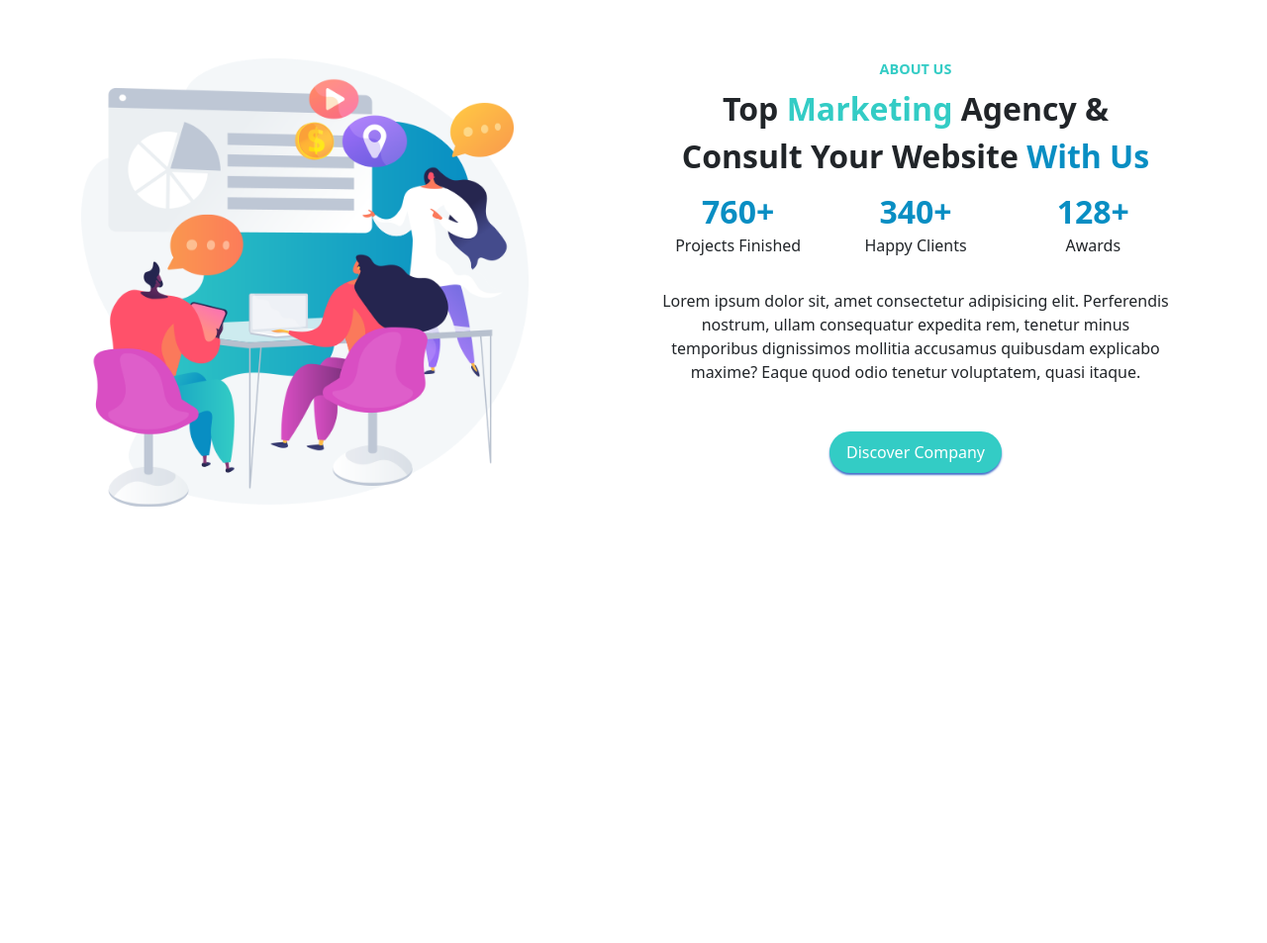
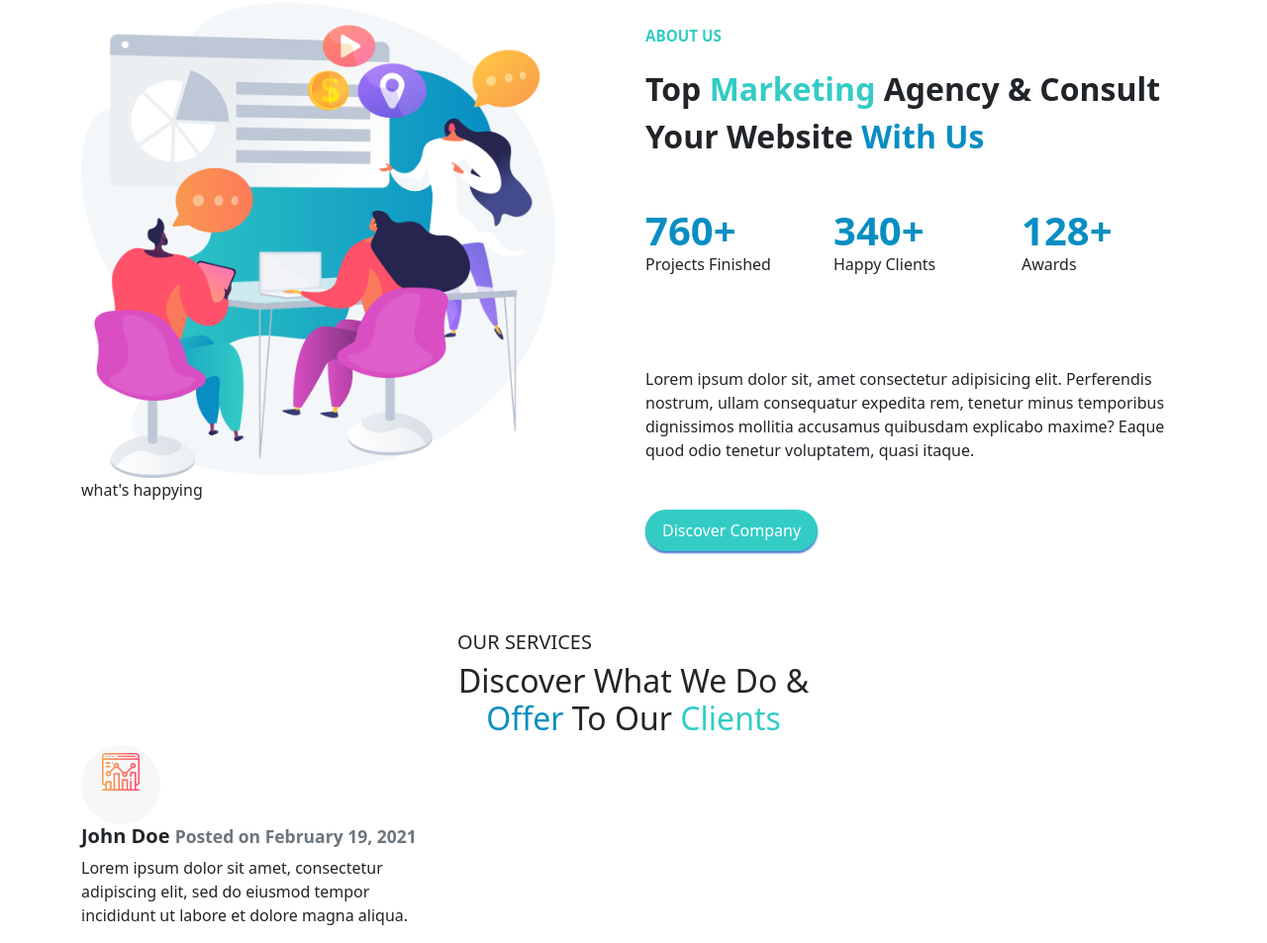
Before and after one commit to learode/seo.replica, a website: page index.html in a window 1280 px wide. Shown: the part 1658-2611 px from the top of the page at 99% size. Before the commit the page ends 2170 px from the top, so only its background shows below. Drawn offline with nearby package versions, Linux system fonts and the light colour scheme.

Commit message:
replica day5: the about us modified.

```diff
--- a/css/styles.css
+++ b/css/styles.css
@@ -369,40 +369,59 @@ h6 {
 
 /************** =section about us **************/
 /*****************************************/
-.img-bg {
-  width: 090%;
-  height: 100%;
-  background-image: url(../img/about-left-image.png);
-  background-size:contain;
-  /* background-position: center center; */
-  background-repeat: no-repeat;
-}
+
 .text-green {
   color: #088EC3;
 }
 .text-hdr-color {
   color:#33ccc5 ;
 }
+
 .about {
-  margin-top: 8.5rem;
+  margin-top: 5rem;
+}
+.about-bg {
+  width: 100%;
+  height: 30rem;
+  background: url(../img/about-left-image.png) no-repeat;
+  background-size: contain;
+}
+.about hgroup h5 {
+  padding-top: 1.5rem;
+  font-size: 95%;
+  font-weight: 800;
+  margin-bottom: 1.3rem;
+}
+.about-main hgroup h2 {
+  font-weight: 900;
+  line-height: 3rem;
+  margin-bottom: 1.5rem;
 }
 
-.aboutus {
-  padding: .1rem 1rem;
+.about-main .info h2 {
+  font-weight: 900;
+  font-size: 2.5rem;
+  margin-bottom: -0.1rem;
+  /* letter-spacing: .001rem; */
+  /* font-size: 1.5rem; */
 }
-.aboutus h5 {
-  font-size:90%;
-  font-weight: 700;
+
+.info {
+  margin-top: 2.93rem;
+  margin-bottom: 4.7rem;
 }
-.aboutus h2 {
-  line-height: 3rem;
-  font-weight: 800;
+.about-bg p {
+  line-height: 1,5rem;
+  font-size: 1.125rem;
 }
-.about .info h2{
-  font-weight: 900;
-  /* margin-top: -154px; */
+
+.media-img {
+  display: inline-block;
+  width: 5rem;
+  height: 80px;
+  border-radius: 50%;
+  background-color: #F7F7F7;
+  text-align: center;
+  /* margin:; */
+  /* justify-content: center; */
 }
-.info p {
-  margin-top: -010px;
-  margin-bottom: 2rem;
-}
--- a/index.html
+++ b/index.html
@@ -231,24 +231,25 @@
             </div>
           </div>
         </div>
-      </div class="features">
+      </div>
     </div>
   </section>
 
-  <div class="about">
-    <section class="container">
-      <div class="row text-center">
-        <div class="col-12 col-md-6">
-          <div class="img-bg"></div>
-          <!-- <img src="img/contact-bg.jpg" alt="contact background"> -->
-        </div>
-        <div class="col-12 col-md-6">
-          <div class="aboutus">
+  <section class="container">
+      <div class="about">
+        <div class="row">
+          <div class="col-12 col-md-6">
+            <div class="about-bg"></div>
+            what's happying
+            <!-- <img src="img/contact-bg.jpg" alt="contact background"> -->
+          </div>
+          <div class="col-12 col-md-6">
+          <div class="about-main text-sm-center text-md-start">
             <hgroup>
               <h5 class="text-hdr-color">ABOUT US</h5>
               <h2>Top <span class="text-hdr-color">Marketing</span> Agency &amp; Consult Your Website <span class="text-green">With Us</span></h2>
             </hgroup>
-            <div class="row info text-center">
+            <div class="row info">
               <div class="col-sm-4">
                 <h2 class="text-green">760+</h2>
                 <p>Projects Finished</p>
@@ -264,12 +265,56 @@
             </div>
             <p>Lorem ipsum dolor sit, amet consectetur adipisicing elit. Perferendis nostrum, ullam consequatur expedita rem, tenetur minus temporibus dignissimos mollitia accusamus quibusdam explicabo maxime? Eaque quod odio tenetur voluptatem, quasi itaque.</p>
 
-            <button class="btn btn-lg rounded-pill mx-md-0 text-white main-btn-green">Discover Company</button>
+            <button class="btn btn-lg rounded-pill mx-0 text-white main-btn-green">Discover Company</button>
+          </div>
           </div>
         </div>
       </div>
     </section>
-  </div class="about">
+
+
+    <section class="container mt-5 " id="services">
+      <div class="row justify-content-center">
+        <hgroup class="col-4">
+          <h5>OUR SERVICES</h5>
+          <h2 class="text-center">Discover What We Do &amp; <span class="text-green">Offer</span> To Our <span class="text-hdr-color">Clients</span></h2>
+        </hgroup>
+      </div>
+
+      <div class="row row-cols-md-3">
+        <div class="col-md-4">
+          <!-- defining object in b5 -->
+          <div class="con">
+            <!-- Image -->
+            <div class="media-img">
+              <img
+                src="img/service-icon-01.png"
+                alt="John Doe"
+                class="mt-2"
+              />
+            </div>
+            <!-- Body -->
+            <div>
+              <h5 class="fw-bold">
+                John Doe
+                <small class="text-muted">Posted on February 19, 2021</small>
+              </h5>
+              <p>
+                Lorem ipsum dolor sit amet, consectetur adipiscing elit, sed do eiusmod tempor
+                incididunt ut labore et dolore magna aliqua.
+              </p>
+            </div>
+          </div>
+        </div>
+
+      </div>
+    </section>
+
+
+
+
+
+
   <script src="node_modules/@popperjs/core/dist/umd/popper.min.js"></script>
   <script src="node_modules/bootstrap/dist/js/bootstrap.min.js"></script>
 </body>
```
